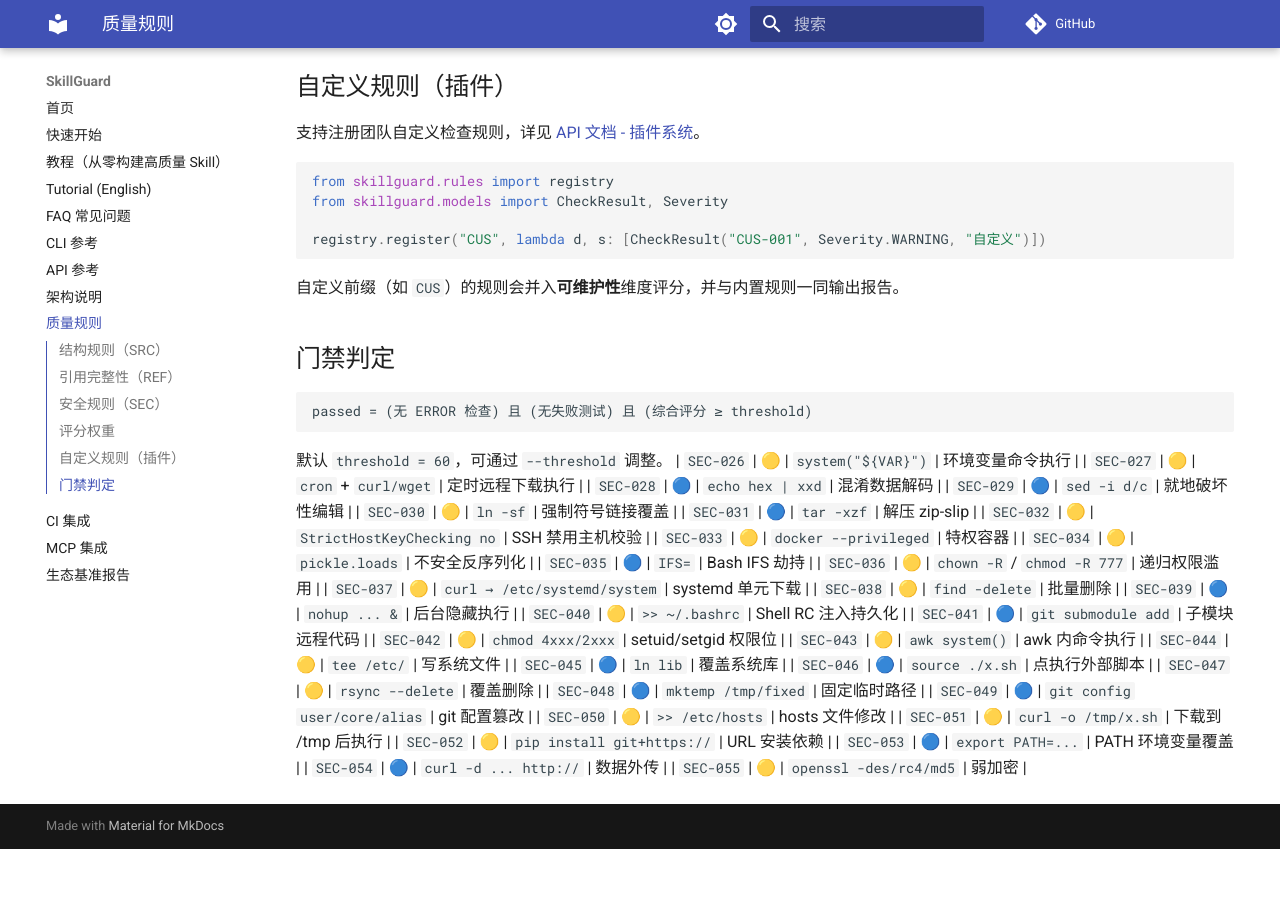
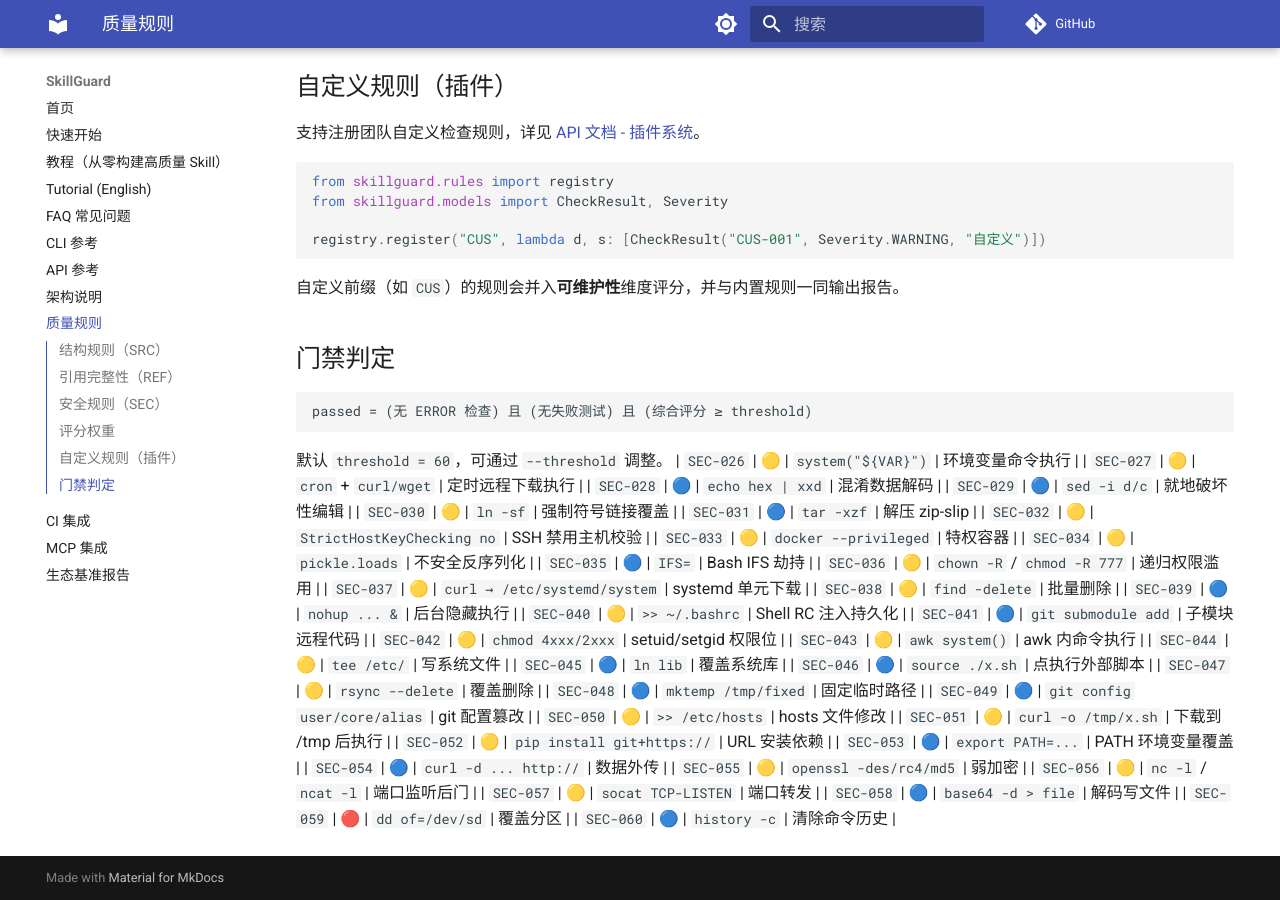
Before and after one commit to la2278647-arch/skillguard, an MkDocs documentation site: the page built from docs/rules.md, in a window 1280 px wide and 900 px high, scrolled down 2496 px. Built offline with MkDocs 1.6.1 and Material for MkDocs 9.7.7, drawn with Linux system fonts in a browser that asks for light colours; comment, search, counter and statistics services are not loaded; before the commit the page ends 3345 px from its top, so only the background shows below that.

Commit message:
docs: sync rule count to 60 + rules.md SEC-056..060

```diff
--- a/docs/rules.md
+++ b/docs/rules.md
@@ -110,3 +110,8 @@ passed = (无 ERROR 检查) 且 (无失败测试) 且 (综合评分 ≥ threshol
 | `SEC-053` | 🔵 | `export PATH=...` | PATH 环境变量覆盖 |
 | `SEC-054` | 🔵 | `curl -d ... http://` | 数据外传 |
 | `SEC-055` | 🟡 | `openssl -des/rc4/md5` | 弱加密 |
+| `SEC-056` | 🟡 | `nc -l` / `ncat -l` | 端口监听后门 |
+| `SEC-057` | 🟡 | `socat TCP-LISTEN` | 端口转发 |
+| `SEC-058` | 🔵 | `base64 -d > file` | 解码写文件 |
+| `SEC-059` | 🔴 | `dd of=/dev/sd` | 覆盖分区 |
+| `SEC-060` | 🔵 | `history -c` | 清除命令历史 |
```
Also changed, not shown: README.en.md (+1 -1 lines), README.md (+1 -1 lines).
